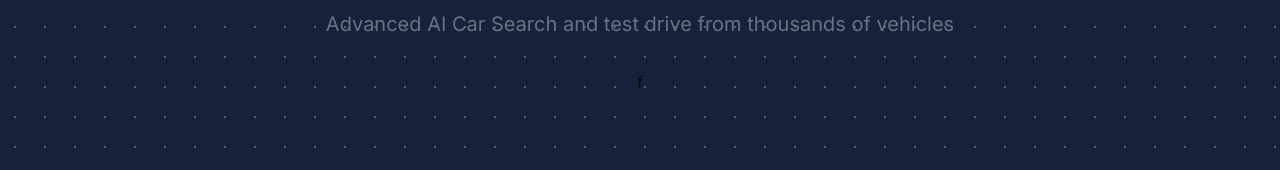
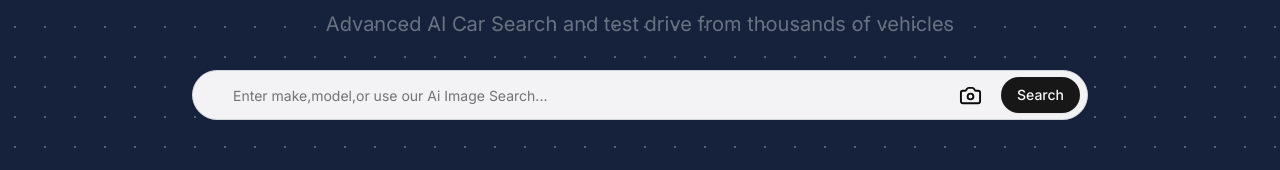
Before and after one commit to Fahim-Muntashir/vehiql, a Next.js app: page / in a window 1280 px wide. Shown: the part 398-568 px from the top of the page. Built offline with nearby package versions, Linux system fonts and the light colour scheme; no server answers.

Commit message:
upload and remove image

```diff
--- a/app/layout.js
+++ b/app/layout.js
@@ -2,6 +2,7 @@
 import Header from "@/components/header";
 import { ClerkProvider } from "@clerk/nextjs";
 import { Inter } from "next/font/google";
+import { Toaster } from "sonner";
 
 const inter = Inter({ subsets: ["latin"] });
 
@@ -17,7 +18,7 @@
         <body className={inter.className}>
           <Header></Header>
           <main className="min-h-screen"> {children}</main>
-
+          <Toaster richColors></Toaster>
           <footer className="bg-blue-50 py-12">
             <div className="container mx-auto px-4 text-center text-gray-600">
               <p>The Car Hack</p>
--- a/components/home-search.jsx
+++ b/components/home-search.jsx
@@ -1,7 +1,147 @@
-import React from "react";
+"use client";
+import React, { useState } from "react";
+import { Input } from "./ui/input";
+import { Camera, Upload } from "lucide-react";
+import { Button } from "./ui/button";
+import { useDropzone } from "react-dropzone";
+import { toast } from "sonner";
 
 const HomeSearch = () => {
-  return <div>f</div>;
+  const [searchTerm, setSearchTerm] = useState("");
+
+  const [isImageSearchActive, setIsImageSearchActive] = useState(false);
+
+  const [imagePreview, setImagePreview] = useState("");
+  const onDrop = (acceptedFiles) => {
+    const file = acceptedFiles[0];
+    if (file) {
+      if (file.size > 5 * 1024 * 1024) {
+        toast.error("Image size must be less than 5MB");
+        return;
+      }
+
+      setIsUploading(true);
+      setSearchImage(file);
+
+      const reader = new FileReader();
+
+      reader.onloadend = () => {
+        setImagePreview(reader.result);
+        setIsUploading(false);
+        toast.success("Image uploaded successfully");
+      };
+
+      reader.onerror = () => {
+        setIsUploading(false);
+        toast.error("Failed to read the image");
+      };
+
+      reader.readAsDataURL(file);
+    }
+  };
+
+  const { getRootProps, getInputProps, isDragActive, isDragReject } =
+    useDropzone({
+      onDrop,
+      accept: {
+        "image/*": [".jpeg", ".jpg", ".png"],
+      },
+      maxFiles: 1,
+    });
+  const [searchImage, setSearchImage] = useState(null);
+  const [iseUploading, setIsUploading] = useState(false);
+
+  const handleImageSearch = (e) => {
+    e.preventDefault();
+
+    if (!searchImage) {
+      toast.error("Please upload an image first");
+      return;
+    }
+
+    // Placeholder logic – replace with your actual image search logic
+    toast.success("Image search triggered!");
+  };
+
+  const handleTextSubmit = () => {};
+  return (
+    <div>
+      <form onSubmit={handleTextSubmit}>
+        <div className="relative flex items-center">
+          <Input
+            type="text"
+            placeholder="Enter make,model,or use our Ai Image Search..."
+            value={searchTerm}
+            onChange={(e) => setSearchTerm(e.target.value)}
+            className="pl-10 pr-12 py-6 w-full rounded-full border-gray-300 bg-white/95 backdrop-blur-sm"
+          ></Input>
+
+          <div className="absolute right-[100px]">
+            <Camera
+              size={35}
+              onClick={() => setIsImageSearchActive((prev) => !prev)}
+              className="cursor-pointer rounded-xl p-1.5"
+              style={{
+                background: isImageSearchActive ? "black" : "",
+                color: isImageSearchActive ? "white" : "",
+              }}
+            />
+          </div>
+          <Button type="submit" className="absolute right-2 rounded-full">
+            Search
+          </Button>
+        </div>
+      </form>
+
+      {isImageSearchActive && (
+        <div className="mt-4">
+          <form onSubmit={handleImageSearch}>
+            <div>
+              {imagePreview ? (
+                <div>
+                  <img
+                    src={imagePreview}
+                    alt="Car Preview"
+                    className="h-40 object-contain mb-4"
+                  ></img>
+
+                  <Button
+                    variant={"outline"}
+                    onClick={() => {
+                      setSearchImage(null);
+                      setImagePreview("");
+                      toast.info("Image removed");
+                    }}
+                  >
+                    {" "}
+                    Remove Image
+                  </Button>
+                </div>
+              ) : (
+                <div {...getRootProps()} className="cursor-pointer">
+                  <input {...getInputProps()} />
+                  <div className="flex flex-col items-center">
+                    <Upload className="h-12 w-12 text-gray-400 mb-2"></Upload>
+
+                    <p>
+                      {isDragActive && !isDragReject
+                        ? " Leave the file here to upload"
+                        : " Drag & drop car iamge or click to select"}
+                    </p>
+
+                    {isDragReject && (
+                      <p className="text-red-500 mb-2">Invalid Image type</p>
+                    )}
+                    <p>Support: JPG ,PNG (max 5mb)</p>
+                  </div>
+                </div>
+              )}
+            </div>
+          </form>
+        </div>
+      )}
+    </div>
+  );
 };
 
 export default HomeSearch;
--- a/package.json
+++ b/package.json
@@ -35,6 +35,7 @@
     "react": "^19.0.0",
     "react-day-picker": "^9.8.0",
     "react-dom": "^19.0.0",
+    "react-dropzone": "^14.3.8",
     "sonner": "^2.0.6",
     "tailwind-merge": "^3.3.1"
   },
```
Also changed, not shown: 1 other file (tests, documents, lock files or other folders).
